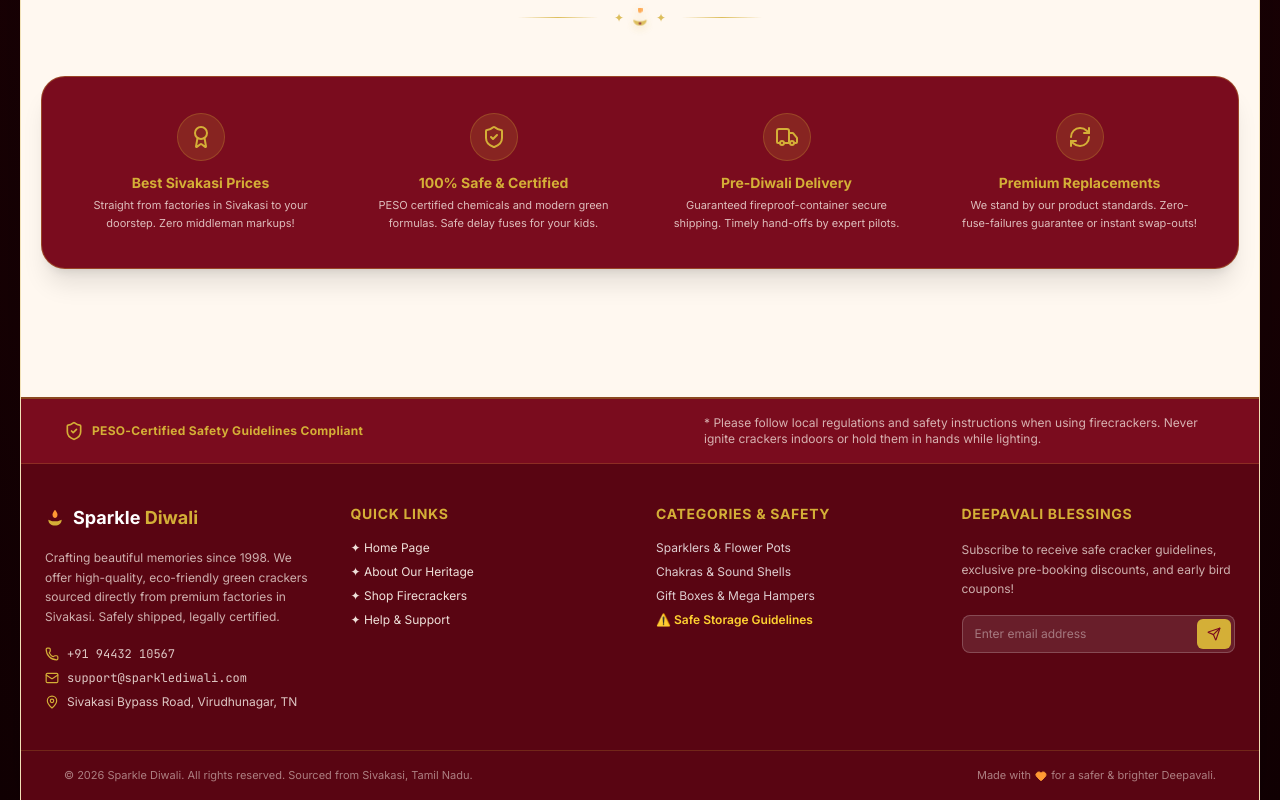
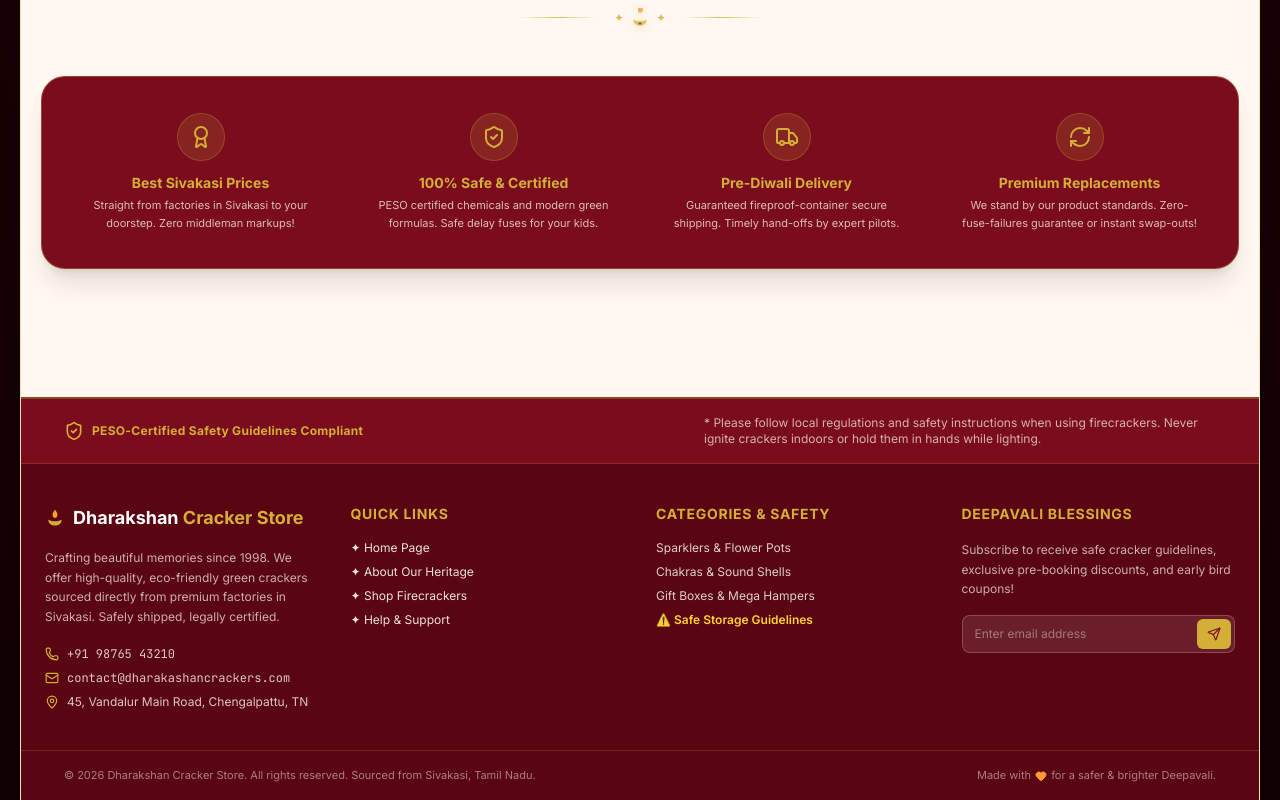
Before and after one commit to SAN-MARK/Dharakashan-Cracker-Store, a React (Vite) app: page / in a window 1280 px wide. Shown: the part 1704-2504 px from the top of the page. Built offline with nearby package versions, Linux system fonts and the light colour scheme.

Commit message:
refactor: rebrand application to Dharakshan Cracker Store
Update all brand references, contact details, and company names throughout the application to reflect the transition from Sparkle Diwali to Dharakshan Cracker Store.

```diff
--- a/src/components/CartDrawer.tsx
+++ b/src/components/CartDrawer.tsx
@@ -414,7 +414,7 @@
                 </p>
               </div>
               <p className="text-xs text-slate-500 leading-relaxed mb-6">
-                Thank you for choosing <b>Sparkle Diwali</b> for your family celebrations. Stay safe and enjoy!
+                Thank you for choosing <b>Dharakshan Cracker Store</b> for your family celebrations. Stay safe and enjoy!
               </p>
               <button
                 onClick={() => {
--- a/src/components/Footer.tsx
+++ b/src/components/Footer.tsx
@@ -50,7 +50,7 @@
               <path d="M4 14C4 18.5 7.5 21 12 21C16.5 21 20 18.5 20 14C20 14 16 16 12 16C8 16 4 14 4 14Z" fill="#D4AF37" />
             </svg>
             <span className="font-sans font-bold text-lg text-white">
-              Sparkle <span className="text-[#D4AF37]">Diwali</span>
+              Dharakshan <span className="text-[#D4AF37]">Cracker Store</span>
             </span>
           </div>
           <p className="text-xs text-[#FFF8F0]/70 leading-relaxed">
@@ -59,15 +59,15 @@
           <div className="space-y-2 pt-1 text-xs text-[#FFF8F0]/80">
             <div className="flex items-center gap-2">
               <Phone className="w-3.5 h-3.5 text-[#D4AF37]" />
-              <span className="font-mono">+91 94432 10567</span>
+              <span className="font-mono">+91 98765 43210</span>
             </div>
             <div className="flex items-center gap-2">
               <Mail className="w-3.5 h-3.5 text-[#D4AF37]" />
-              <span className="font-mono">support@sparklediwali.com</span>
+              <span className="font-mono">contact@dharakashancrackers.com</span>
             </div>
             <div className="flex items-center gap-2">
               <MapPin className="w-3.5 h-3.5 text-[#D4AF37]" />
-              <span>Sivakasi Bypass Road, Virudhunagar, TN</span>
+              <span>45, Vandalur Main Road, Chengalpattu, TN</span>
             </div>
           </div>
         </div>
@@ -192,7 +192,7 @@
       {/* Copyright Line */}
       <div className="border-t border-[#D4AF37]/20 py-4 px-6 text-center text-[11px] text-[#FFF8F0]/50">
         <div className="max-w-6xl mx-auto flex flex-col sm:flex-row items-center justify-between gap-2">
-          <p>© 2026 Sparkle Diwali. All rights reserved. Sourced from Sivakasi, Tamil Nadu.</p>
+          <p>© 2026 Dharakshan Cracker Store. All rights reserved. Sourced from Sivakasi, Tamil Nadu.</p>
           <p className="flex items-center gap-1">
             Made with <Heart className="w-3 h-3 text-[#FF9933] fill-current" /> for a safer & brighter Deepavali.
           </p>
--- a/src/components/Navbar.tsx
+++ b/src/components/Navbar.tsx
@@ -78,7 +78,7 @@
           </div>
           <div>
             <span className="font-sans font-bold text-lg leading-tight tracking-tight text-white block">
-              Sparkle <span className="text-[#D4AF37]">Diwali</span>
+              Dharakshan <span className="text-[#D4AF37]">Cracker Store</span>
             </span>
             <span className="text-[9px] text-[#D4AF37]/80 block font-mono tracking-widest -mt-0.5">
               PREMIUM CRACKERS
--- a/src/pages/About.tsx
+++ b/src/pages/About.tsx
@@ -75,7 +75,7 @@
               A Safer, Brighter, Green Celebration for Every Indian Home
             </h2>
             <p className="text-xs text-slate-600 leading-relaxed">
-              Sparkle Diwali was founded in Sivakasi with a single ambitious mission: to revolutionize the traditional firecrackers sector in India. Historically, finding high-quality, legally compliant, and safety-tested crackers meant dealing with unorganized local stalls, unpredictable price swings, and unknown chemical configurations.
+              Dharakshan Cracker Store was founded in Sivakasi with a single ambitious mission: to revolutionize the traditional firecrackers sector in India. Historically, finding high-quality, legally compliant, and safety-tested crackers meant dealing with unorganized local stalls, unpredictable price swings, and unknown chemical configurations.
             </p>
             <p className="text-xs text-slate-600 leading-relaxed">
               We changed that by creating a digital-first direct platform that emphasizes rigorous PESO checks and chemical auditing. Today, we stand proud as a pioneering e-commerce vendor delivering exclusively green crackers that emit <b>30-35% fewer chemical dust particles</b> than ordinary alternatives.
--- a/src/pages/Contact.tsx
+++ b/src/pages/Contact.tsx
@@ -1,5 +1,5 @@
 import React, { useState } from 'react';
-import { Mail, Phone, MapPin, Send, HelpCircle, Flame, Star } from 'lucide-react';
+import { Mail, Phone, MapPin, Send, HelpCircle, Flame, Star, Clock, Globe } from 'lucide-react';
 import DecorativeBorder from '../components/DecorativeBorder';
 
 export default function Contact() {
@@ -77,7 +77,7 @@
           <div className="md:col-span-5 space-y-6">
             <div className="bg-white rounded-2xl p-5 border border-[#D4AF37]/20 shadow-xs space-y-5">
               <h3 className="font-sans font-bold text-slate-800 text-sm pb-2 border-b">
-                Sivakasi Dispatch Headquarters
+                Dharakashan Cracker Store
               </h3>
 
               <div className="space-y-4">
@@ -88,7 +88,7 @@
                   </div>
                   <div>
                     <h4 className="font-bold text-slate-800">Support Maildesk</h4>
-                    <p className="font-mono mt-0.5">support@sparklediwali.com</p>
+                    <p className="font-mono mt-0.5">contact@dharakashancrackers.com</p>
                     <p className="text-[10px] text-slate-400">Response within 4 hours</p>
                   </div>
                 </div>
@@ -100,8 +100,8 @@
                   </div>
                   <div>
                     <h4 className="font-bold text-slate-800">Customer Helpline</h4>
-                    <p className="font-mono mt-0.5">+91 94432 10567</p>
-                    <p className="text-[10px] text-slate-400">Mon - Sat, 9:00 AM - 7:00 PM IST</p>
+                    <p className="font-mono mt-0.5">+91 98765 43210</p>
+                    <p className="text-[10px] text-slate-400">Call or WhatsApp anytime</p>
                   </div>
                 </div>
 
@@ -111,10 +111,41 @@
                     <MapPin className="w-4 h-4" />
                   </div>
                   <div>
-                    <h4 className="font-bold text-slate-800">Warehouse Address</h4>
+                    <h4 className="font-bold text-slate-800">Store Address</h4>
                     <p className="mt-0.5 leading-relaxed">
-                      Plot No 14B, Sivakasi Bypass Road, Near Virudhunagar Toll Plaza, Virudhunagar, Tamil Nadu, PIN 626001
+                      45, Vandalur Main Road, Chengalpattu District, Tamil Nadu – 626123
                     </p>
+                  </div>
+                </div>
+
+                {/* Store Hours */}
+                <div className="flex gap-3 text-xs text-slate-600">
+                  <div className="w-8 h-8 rounded-lg bg-[#7A0C1E]/5 flex items-center justify-center text-[#7A0C1E] flex-shrink-0">
+                    <Clock className="w-4 h-4" />
+                  </div>
+                  <div>
+                    <h4 className="font-bold text-slate-800">Store Hours</h4>
+                    <p className="mt-0.5 leading-relaxed font-mono">
+                      Mon–Sat, 9:00 AM – 8:00 PM
+                    </p>
+                  </div>
+                </div>
+
+                {/* Website */}
+                <div className="flex gap-3 text-xs text-slate-600">
+                  <div className="w-8 h-8 rounded-lg bg-[#7A0C1E]/5 flex items-center justify-center text-[#7A0C1E] flex-shrink-0">
+                    <Globe className="w-4 h-4" />
+                  </div>
+                  <div>
+                    <h4 className="font-bold text-slate-800">Official Website</h4>
+                    <a
+                      href="https://dharakashancrackerstore.vercel.app/"
+                      target="_blank"
+                      rel="noopener noreferrer"
+                      className="text-[#7A0C1E] hover:underline block mt-0.5 font-mono break-all"
+                    >
+                      dharakashancrackerstore.vercel.app
+                    </a>
                   </div>
                 </div>
               </div>
@@ -126,7 +157,7 @@
                 ⚠️ Emergency & Safety Support
               </h4>
               <p className="text-[11px] text-[#FFF8F0]/70 leading-relaxed">
-                In case of transport inquiries, regulatory questions, or bulk school preorders, you can contact our special safety logistics pilot directly at <b className="text-white font-mono">+91 94430 00888</b>.
+                In case of transport inquiries, regulatory questions, or bulk school preorders, you can contact our special safety logistics pilot directly at <b className="text-white font-mono">+91 98765 43210</b>.
               </p>
             </div>
           </div>
--- a/src/pages/Login.tsx
+++ b/src/pages/Login.tsx
@@ -83,7 +83,7 @@
         <div className="p-6 md:p-10 flex flex-col justify-center text-left bg-white">
           <div className="mb-6">
             <h3 className="font-sans font-extrabold text-xl text-slate-800 tracking-tight">
-              {isSignUp ? 'Create Festive Account' : 'Sign In To Sparkle'}
+              {isSignUp ? 'Create Festive Account' : 'Sign In To Dharakshan'}
             </h3>
             <p className="text-xs text-slate-400 mt-1">
               {isSignUp ? 'Get access to direct Sivakasi wholesale prices' : 'Access your cart and secure order histories'}
```
